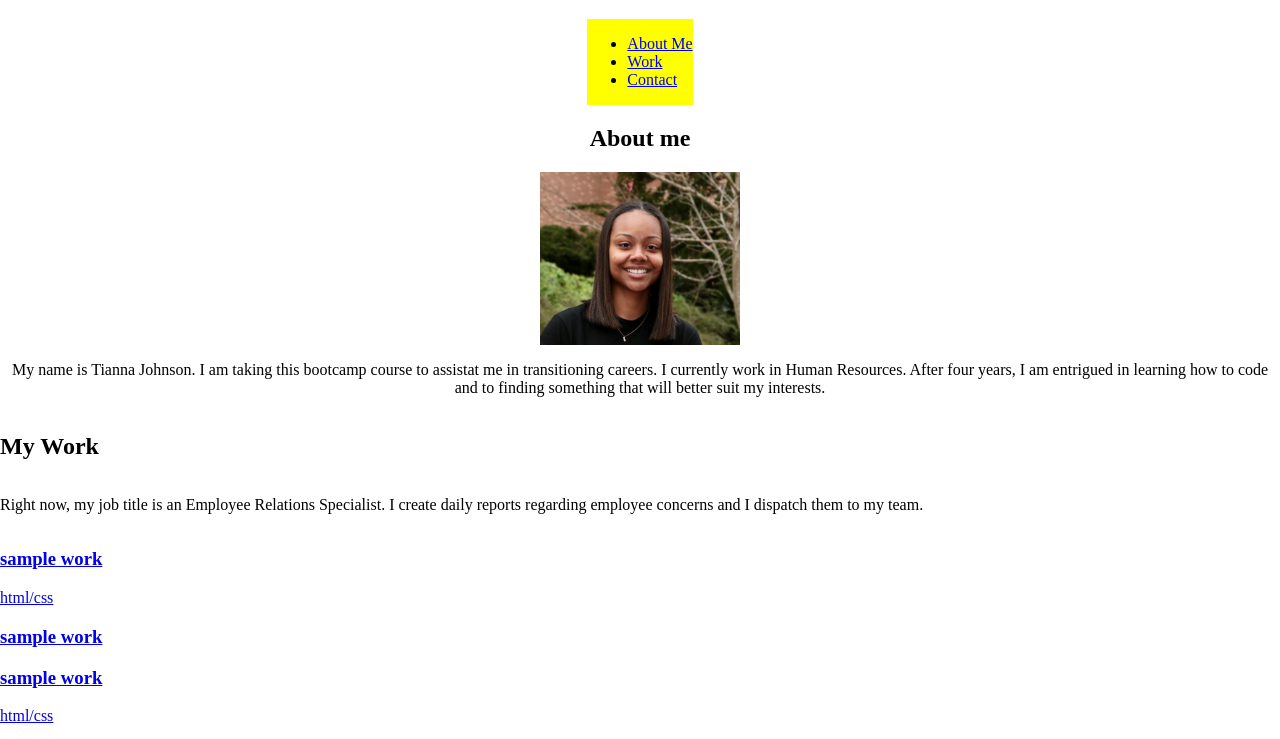
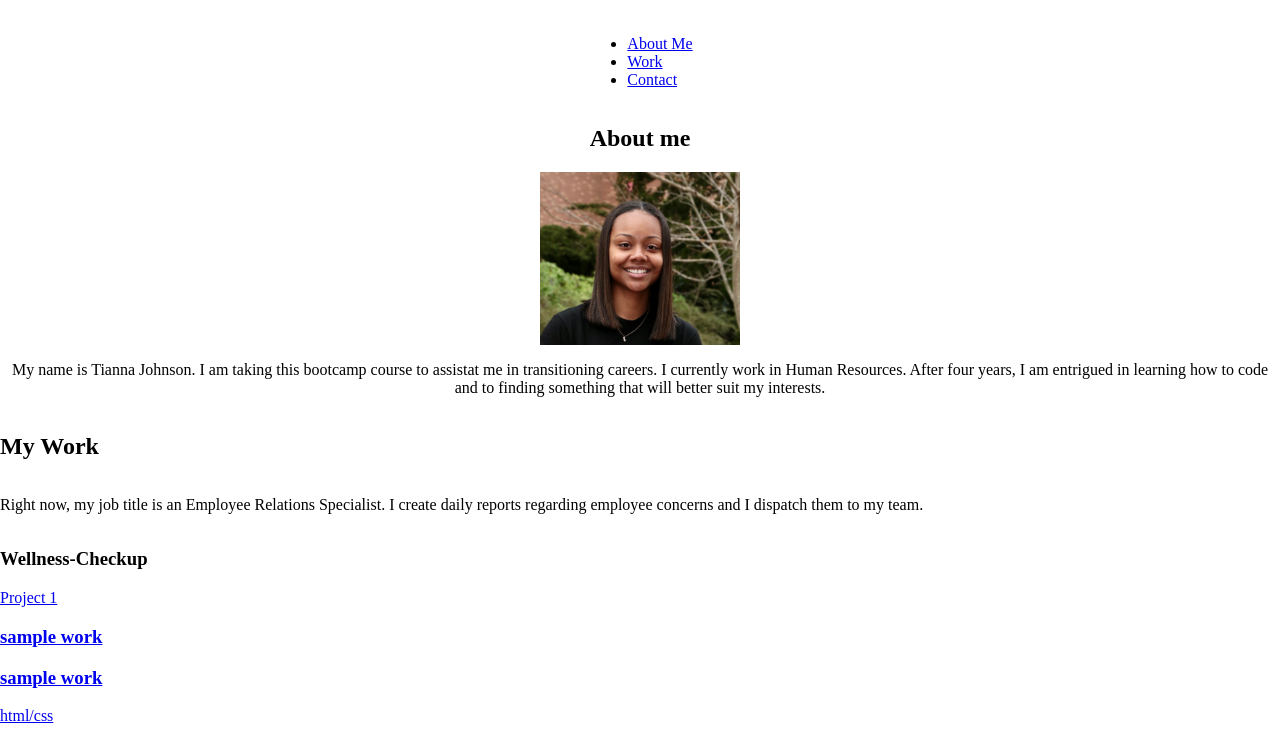
Before and after one commit to tiannaj23/TiannaJPortfolio, a plain HTML site: page index.html in a window 1280 px wide. Shown: the part 61-800 px from the top of the page. Drawn offline with Linux system fonts and the light colour scheme.

Commit message:
added project 1 link

```diff
--- a/assets/css/style.css
+++ b/assets/css/style.css
@@ -19,7 +19,6 @@ header>*{
 nav{
     display: flex;
     flex-direction: row;
-    background-color: yellow;
 }
 
 #about{
--- a/index.html
+++ b/index.html
@@ -48,12 +48,11 @@
       </p>
       <div class="projectContainer">
         <div>
-          <a href="#" class="project itemOne">
+          <a href="#" class="project itemOne"></a>
             <div>
-              <h3>sample work</h3>
-              <p>html/css</p>
+              <h3>Wellness-Checkup</h3>
             </div>
-          </a>
+          <a href="https://dellmiles24.github.io/Wellness-Checkup">Project 1</a>
         </div>
         <div>
           <a href="#" class="project">
```
